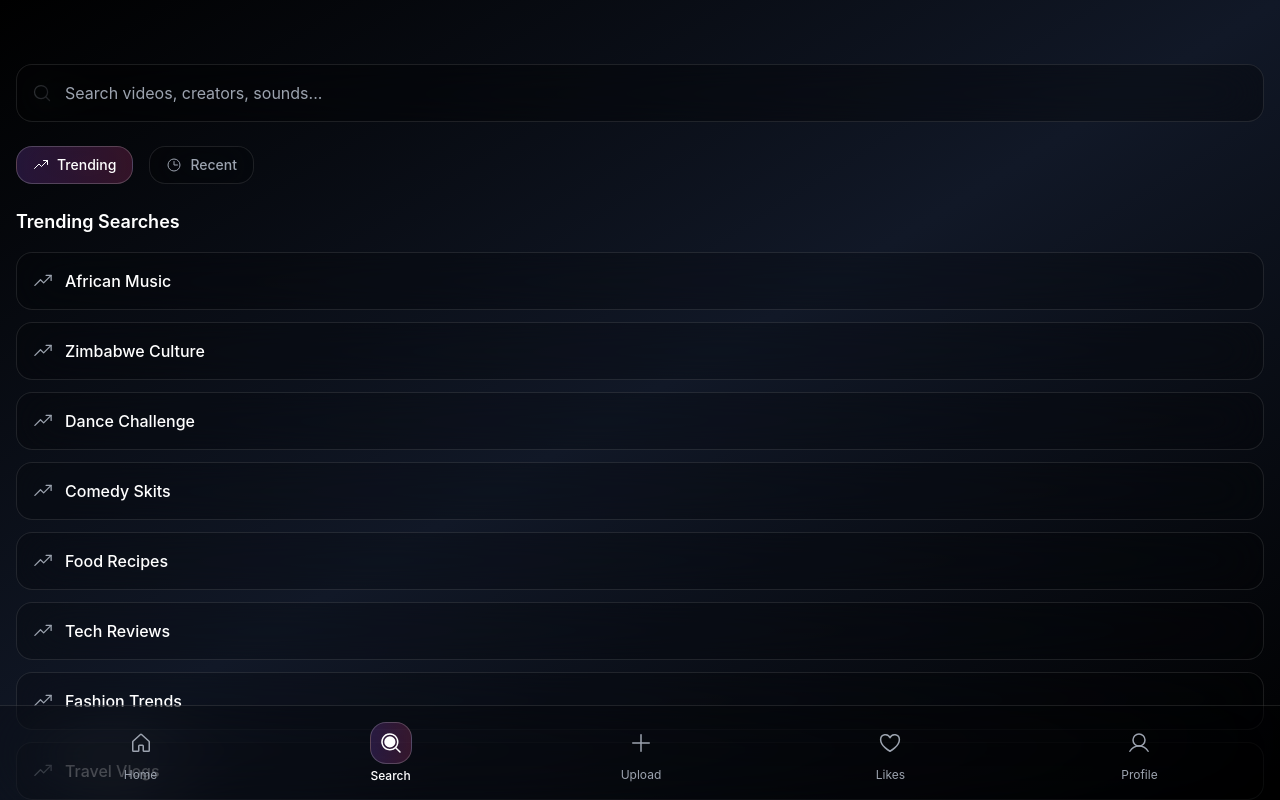
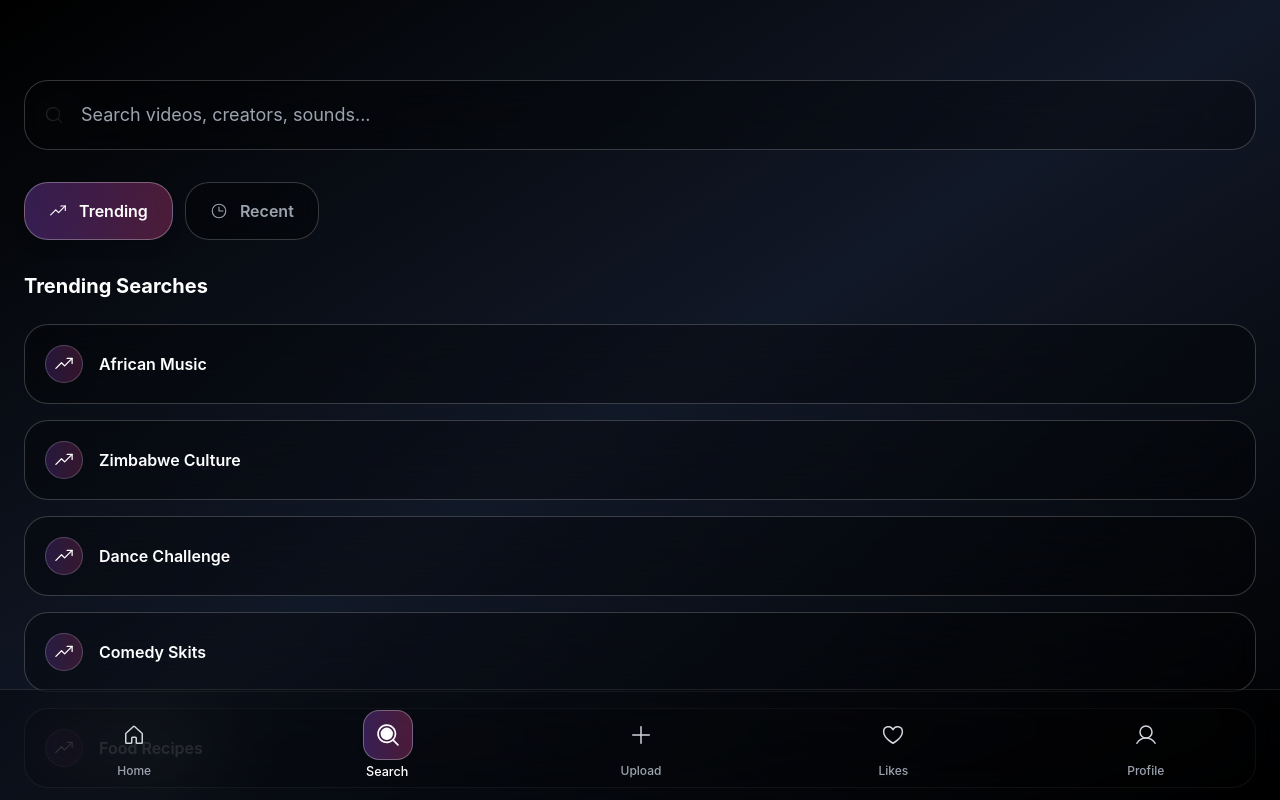
Before and after one commit to ripper0702/zimflix-zimbabwe-streams-now-44, a React (Vite) app: page /search in a window 1280 px wide. Built offline with nearby package versions, Linux system fonts and the light colour scheme.

Commit message:
Fix UI and padding
Adjust UI elements and padding for a premium look.

```diff
--- a/src/components/MobileNav.tsx
+++ b/src/components/MobileNav.tsx
@@ -21,8 +21,8 @@ const MobileNav = () => {
   };
 
   return (
-    <div className="fixed bottom-0 left-0 right-0 bg-black/20 backdrop-blur-2xl border-t border-white/10 px-4 py-2 z-50">
-      <div className="flex justify-around items-center">
+    <div className="fixed bottom-0 left-0 right-0 bg-black/30 backdrop-blur-2xl border-t border-white/10 z-50 safe-area-inset-bottom">
+      <div className="flex justify-around items-center px-2 py-3">
         {navItems.map(({ icon: Icon, label, path }) => {
           const isActive = location.pathname === path;
           return (
@@ -30,23 +30,23 @@ const MobileNav = () => {
               key={path}
               to={path}
               onClick={handleNavClick}
-              className="flex flex-col items-center py-2 px-3 transition-all duration-300"
+              className="flex flex-col items-center py-2 px-3 transition-all duration-300 min-w-[60px]"
             >
-              <div className={`p-2 rounded-2xl transition-all duration-300 ${
+              <div className={`p-3 rounded-2xl transition-all duration-300 ${
                 isActive
-                  ? 'bg-gradient-to-r from-purple-500/20 to-pink-500/20 backdrop-blur-xl border border-white/20'
-                  : 'hover:bg-white/5'
+                  ? 'bg-gradient-to-r from-purple-500/30 to-pink-500/30 backdrop-blur-xl border border-white/30 shadow-lg'
+                  : 'hover:bg-white/10'
               }`}>
                 <Icon
                   size={24}
                   weight={isActive ? "fill" : "regular"}
-                  className={`transition-colors duration-300 ${
-                    isActive ? "text-white" : "text-gray-400"
+                  className={`transition-all duration-300 ${
+                    isActive ? "text-white scale-110" : "text-gray-300"
                   }`}
                 />
               </div>
-              <span className={`text-xs mt-1 transition-colors duration-300 ${
-                isActive ? "text-white font-medium" : "text-gray-400"
+              <span className={`text-xs mt-1 transition-all duration-300 font-medium ${
+                isActive ? "text-white scale-105" : "text-gray-400"
               }`}>
                 {label}
               </span>
--- a/src/index.css
+++ b/src/index.css
@@ -69,28 +69,52 @@
   }
 }
 
-/* iOS-style liquid glass effects */
+/* Premium iOS-style liquid glass effects */
 .glass-effect {
-  background: rgba(255, 255, 255, 0.05);
-  backdrop-filter: blur(20px);
-  -webkit-backdrop-filter: blur(20px);
-  border: 1px solid rgba(255, 255, 255, 0.1);
-  box-shadow: 0 8px 32px rgba(0, 0, 0, 0.3);
+  background: rgba(255, 255, 255, 0.08);
+  backdrop-filter: blur(40px);
+  -webkit-backdrop-filter: blur(40px);
+  border: 1px solid rgba(255, 255, 255, 0.15);
+  box-shadow:
+    0 8px 32px rgba(0, 0, 0, 0.4),
+    inset 0 1px 0 rgba(255, 255, 255, 0.1);
 }
 
 .glass-effect-strong {
-  background: rgba(255, 255, 255, 0.1);
-  backdrop-filter: blur(40px);
-  -webkit-backdrop-filter: blur(40px);
-  border: 1px solid rgba(255, 255, 255, 0.2);
-  box-shadow: 0 16px 64px rgba(0, 0, 0, 0.4);
+  background: rgba(255, 255, 255, 0.12);
+  backdrop-filter: blur(60px);
+  -webkit-backdrop-filter: blur(60px);
+  border: 1px solid rgba(255, 255, 255, 0.25);
+  box-shadow:
+    0 16px 64px rgba(0, 0, 0, 0.5),
+    inset 0 1px 0 rgba(255, 255, 255, 0.15),
+    inset 0 -1px 0 rgba(0, 0, 0, 0.1);
 }
 
-/* Enhanced animations */
+/* Premium gradient effects */
+.gradient-border {
+  position: relative;
+  background: linear-gradient(135deg, rgba(255,255,255,0.1), rgba(255,255,255,0.05));
+  border: 1px solid transparent;
+}
+
+.gradient-border::before {
+  content: '';
+  position: absolute;
+  inset: 0;
+  padding: 1px;
+  background: linear-gradient(135deg, rgba(255,255,255,0.2), rgba(255,255,255,0.05));
+  border-radius: inherit;
+  mask: linear-gradient(#fff 0 0) content-box, linear-gradient(#fff 0 0);
+  mask-composite: xor;
+  -webkit-mask-composite: xor;
+}
+
+/* Enhanced animations with premium feel */
 @keyframes fade-in {
   from {
     opacity: 0;
-    transform: translateY(20px) scale(0.95);
+    transform: translateY(30px) scale(0.95);
   }
   to {
     opacity: 1;
@@ -107,14 +131,27 @@
   }
 }
 
+@keyframes pulse-glow {
+  0%, 100% {
+    box-shadow: 0 0 20px rgba(147, 51, 234, 0.3);
+  }
+  50% {
+    box-shadow: 0 0 40px rgba(147, 51, 234, 0.6);
+  }
+}
+
 .animate-fade-in {
-  animation: fade-in 0.4s cubic-bezier(0.4, 0, 0.2, 1);
+  animation: fade-in 0.6s cubic-bezier(0.4, 0, 0.2, 1);
 }
 
 .animate-shimmer {
-  background: linear-gradient(90deg, transparent, rgba(255, 255, 255, 0.1), transparent);
+  background: linear-gradient(90deg, transparent, rgba(255, 255, 255, 0.15), transparent);
   background-size: 200% 100%;
   animation: shimmer 2s infinite;
+}
+
+.animate-pulse-glow {
+  animation: pulse-glow 2s infinite;
 }
 
 /* Line clamp utilities */
@@ -125,30 +162,54 @@
   overflow: hidden;
 }
 
-/* Mobile-first responsive design */
+.line-clamp-3 {
+  display: -webkit-box;
+  -webkit-line-clamp: 3;
+  -webkit-box-orient: vertical;
+  overflow: hidden;
+}
+
+/* Premium mobile-first responsive design */
 @media (max-width: 768px) {
   body {
-    font-size: 14px;
+    font-size: 16px; /* Increased for better mobile readability */
   }
+}
+
+/* Safe area handling for modern mobile devices */
+.safe-area-inset-top {
+  padding-top: env(safe-area-inset-top);
+}
+
+.safe-area-inset-bottom {
+  padding-bottom: env(safe-area-inset-bottom);
 }
 
 /* Prevent zoom on input focus on iOS */
 input, textarea, select {
   font-size: 16px;
+  -webkit-appearance: none;
+  border-radius: 0;
 }
 
-/* Custom scrollbar for mobile */
+/* Premium custom scrollbar */
 ::-webkit-scrollbar {
-  width: 2px;
+  width: 3px;
 }
 
 ::-webkit-scrollbar-track {
-  background: transparent;
+  background: rgba(255, 255, 255, 0.05);
+  border-radius: 10px;
 }
 
 ::-webkit-scrollbar-thumb {
   background: rgba(255, 255, 255, 0.2);
-  border-radius: 1px;
+  border-radius: 10px;
+  backdrop-filter: blur(10px);
+}
+
+::-webkit-scrollbar-thumb:hover {
+  background: rgba(255, 255, 255, 0.3);
 }
 
 /* Hide scrollbars but keep functionality */
@@ -163,28 +224,74 @@ input, textarea, select {
 
 /* Zimbabwe flag colors gradient */
 .zim-gradient {
-  background: linear-gradient(45deg, #00A651, #FFD320, #DE2910);
+  background: linear-gradient(45deg, #00A651 0%, #FFD320 50%, #DE2910 100%);
 }
 
-/* Enhanced touch interactions */
+/* Enhanced touch interactions with haptic feedback feel */
 .touch-highlight {
   -webkit-tap-highlight-color: rgba(255, 255, 255, 0.1);
   -webkit-touch-callout: none;
   -webkit-user-select: none;
   user-select: none;
+  transition: all 0.15s ease;
 }
 
-/* Improved glass morphism for mobile */
-@supports (backdrop-filter: blur(20px)) {
+.touch-highlight:active {
+  transform: scale(0.98);
+  opacity: 0.8;
+}
+
+/* Premium glass morphism for mobile with better performance */
+@supports (backdrop-filter: blur(40px)) {
   .mobile-glass {
-    background: rgba(0, 0, 0, 0.2);
-    backdrop-filter: blur(20px);
-    -webkit-backdrop-filter: blur(20px);
+    background: rgba(0, 0, 0, 0.25);
+    backdrop-filter: blur(40px);
+    -webkit-backdrop-filter: blur(40px);
+    border: 1px solid rgba(255, 255, 255, 0.1);
   }
 }
 
-@supports not (backdrop-filter: blur(20px)) {
+@supports not (backdrop-filter: blur(40px)) {
   .mobile-glass {
-    background: rgba(0, 0, 0, 0.8);
+    background: rgba(0, 0, 0, 0.85);
   }
 }
+
+/* Premium button states */
+.btn-premium {
+  background: linear-gradient(135deg, rgba(255,255,255,0.1), rgba(255,255,255,0.05));
+  backdrop-filter: blur(20px);
+  border: 1px solid rgba(255,255,255,0.2);
+  transition: all 0.3s cubic-bezier(0.4, 0, 0.2, 1);
+}
+
+.btn-premium:hover {
+  background: linear-gradient(135deg, rgba(255,255,255,0.15), rgba(255,255,255,0.08));
+  border-color: rgba(255,255,255,0.3);
+  transform: translateY(-1px);
+  box-shadow: 0 10px 40px rgba(0,0,0,0.3);
+}
+
+.btn-premium:active {
+  transform: translateY(0);
+  box-shadow: 0 5px 20px rgba(0,0,0,0.2);
+}
+
+/* Premium card hover effects */
+.card-premium {
+  transition: all 0.4s cubic-bezier(0.4, 0, 0.2, 1);
+}
+
+.card-premium:hover {
+  transform: translateY(-4px) scale(1.02);
+  box-shadow:
+    0 20px 60px rgba(0,0,0,0.4),
+    0 0 0 1px rgba(255,255,255,0.1);
+}
+
+/* Loading states with premium feel */
+.loading-skeleton {
+  background: linear-gradient(90deg, rgba(255,255,255,0.05) 25%, rgba(255,255,255,0.1) 50%, rgba(255,255,255,0.05) 75%);
+  background-size: 200% 100%;
+  animation: shimmer 1.5s infinite;
+}
--- a/src/pages/Search.tsx
+++ b/src/pages/Search.tsx
@@ -35,18 +35,18 @@ const Search = () => {
   ];
 
   return (
-    <div className="h-screen bg-gradient-to-br from-black via-gray-900 to-black text-white overflow-y-auto pb-20 pt-16">
-      <div className="px-4">
-        {/* Search Input */}
-        <div className="relative mb-6">
+    <div className="h-screen bg-gradient-to-br from-black via-gray-900 to-black text-white overflow-y-auto pb-24 pt-20">
+      <div className="px-6">
+        {/* Enhanced Search Input */}
+        <div className="relative mb-8">
           <div className="relative">
-            <MagnifyingGlass size={20} className="absolute left-4 top-1/2 transform -translate-y-1/2 text-gray-400" />
+            <MagnifyingGlass size={20} className="absolute left-5 top-1/2 transform -translate-y-1/2 text-gray-400" />
             <input
               type="text"
               placeholder="Search videos, creators, sounds..."
               value={searchQuery}
               onChange={(e) => setSearchQuery(e.target.value)}
-              className="w-full pl-12 pr-4 py-4 bg-black/30 backdrop-blur-xl border border-white/10 rounded-2xl text-white placeholder-gray-400 focus:outline-none focus:border-white/30 focus:bg-black/40 transition-all duration-300"
+              className="w-full pl-14 pr-6 py-5 bg-black/30 backdrop-blur-xl border border-white/20 rounded-3xl text-white placeholder-gray-400 focus:outline-none focus:border-white/40 focus:bg-black/40 transition-all duration-300 text-lg"
             />
           </div>
         </div>
@@ -54,23 +54,23 @@ const Search = () => {
         {/* Search Results or Suggestions */}
         {searchQuery ? (
           <div>
-            <h2 className="text-lg font-semibold mb-4">Results for "{searchQuery}"</h2>
-            <div className="grid grid-cols-2 gap-3">
+            <h2 className="text-xl font-bold mb-6">Results for "{searchQuery}"</h2>
+            <div className="grid grid-cols-2 gap-4">
               {searchResults.map((result) => (
-                <div key={result.id} className="bg-black/20 backdrop-blur-xl rounded-2xl border border-white/10 overflow-hidden">
+                <div key={result.id} className="bg-black/30 backdrop-blur-xl rounded-3xl border border-white/20 overflow-hidden hover:border-white/30 transition-all duration-300">
                   <div className="relative aspect-[9/16]">
                     <img
                       src={result.thumbnail}
                       alt={result.title}
                       className="w-full h-full object-cover"
                     />
-                    <div className="absolute bottom-2 right-2 bg-black/70 backdrop-blur-sm px-2 py-1 rounded-lg text-xs">
+                    <div className="absolute bottom-3 right-3 bg-black/80 backdrop-blur-sm px-3 py-1 rounded-xl text-xs font-medium">
                       {result.duration}
                     </div>
                   </div>
-                  <div className="p-3">
-                    <h3 className="text-sm font-medium text-white line-clamp-2 mb-1">{result.title}</h3>
-                    <p className="text-xs text-gray-400">{result.creator}</p>
+                  <div className="p-4">
+                    <h3 className="text-sm font-semibold text-white line-clamp-2 mb-2">{result.title}</h3>
+                    <p className="text-xs text-gray-400 mb-1">{result.creator}</p>
                     <p className="text-xs text-gray-500">{result.views} views</p>
                   </div>
                 </div>
@@ -79,50 +79,54 @@ const Search = () => {
           </div>
         ) : (
           <div>
-            {/* Tab Navigation */}
-            <div className="flex space-x-4 mb-6">
+            {/* Enhanced Tab Navigation */}
+            <div className="flex space-x-3 mb-8">
               <button
                 onClick={() => setActiveTab('trending')}
-                className={`flex items-center space-x-2 px-4 py-2 rounded-2xl transition-all duration-300 ${
+                className={`flex items-center space-x-3 px-6 py-4 rounded-3xl transition-all duration-300 ${
                   activeTab === 'trending'
-                    ? 'bg-gradient-to-r from-purple-500/20 to-pink-500/20 backdrop-blur-xl border border-white/20 text-white'
-                    : 'bg-black/20 backdrop-blur-xl border border-white/10 text-gray-400'
+                    ? 'bg-gradient-to-r from-purple-500/30 to-pink-500/30 backdrop-blur-xl border border-white/30 text-white shadow-lg'
+                    : 'bg-black/30 backdrop-blur-xl border border-white/20 text-gray-400 hover:border-white/30'
                 }`}
               >
-                <TrendUp size={16} />
-                <span className="text-sm font-medium">Trending</span>
+                <TrendUp size={18} />
+                <span className="text-base font-semibold">Trending</span>
               </button>
               <button
                 onClick={() => setActiveTab('recent')}
-                className={`flex items-center space-x-2 px-4 py-2 rounded-2xl transition-all duration-300 ${
+                className={`flex items-center space-x-3 px-6 py-4 rounded-3xl transition-all duration-300 ${
                   activeTab === 'recent'
-                    ? 'bg-gradient-to-r from-purple-500/20 to-pink-500/20 backdrop-blur-xl border border-white/20 text-white'
-                    : 'bg-black/20 backdrop-blur-xl border border-white/10 text-gray-400'
+                    ? 'bg-gradient-to-r from-purple-500/30 to-pink-500/30 backdrop-blur-xl border border-white/30 text-white shadow-lg'
+                    : 'bg-black/30 backdrop-blur-xl border border-white/20 text-gray-400 hover:border-white/30'
                 }`}
               >
-                <Clock size={16} />
-                <span className="text-sm font-medium">Recent</span>
+                <Clock size={18} />
+                <span className="text-base font-semibold">Recent</span>
               </button>
             </div>
 
-            {/* Search Suggestions */}
+            {/* Enhanced Search Suggestions */}
             <div>
-              <h2 className="text-lg font-semibold mb-4">
+              <h2 className="text-xl font-bold mb-6">
                 {activeTab === 'trending' ? 'Trending Searches' : 'Recent Searches'}
               </h2>
-              <div className="space-y-3">
+              <div className="space-y-4">
                 {(activeTab === 'trending' ? trendingSearches : recentSearches).map((search, index) => (
                   <button
                     key={index}
                     onClick={() => setSearchQuery(search)}
-                    className="flex items-center space-x-3 w-full p-4 bg-black/20 backdrop-blur-xl border border-white/10 rounded-2xl hover:bg-black/30 hover:border-white/20 transition-all duration-300"
+                    className="flex items-center space-x-4 w-full p-5 bg-black/30 backdrop-blur-xl border border-white/20 rounded-3xl hover:bg-black/40 hover:border-white/30 transition-all duration-300 group"
                   >
                     {activeTab === 'trending' ? (
-                      <TrendUp size={20} className="text-gray-400" />
+                      <div className="p-2 bg-gradient-to-r from-purple-500/20 to-pink-500/20 rounded-full border border-white/20">
+                        <TrendUp size={20} className="text-white" />
+                      </div>
                     ) : (
-                      <Clock size={20} className="text-gray-400" />
+                      <div className="p-2 bg-black/40 rounded-full border border-white/20">
+                        <Clock size={20} className="text-gray-400" />
+                      </div>
                     )}
-                    <span className="text-white font-medium">{search}</span>
+                    <span className="text-white font-semibold text-base group-hover:text-white/90">{search}</span>
                   </button>
                 ))}
               </div>
```
Also changed, not shown: src/components/TopBar.tsx (+7 -5 lines), src/components/VideoCard.tsx (+76 -30 lines).
